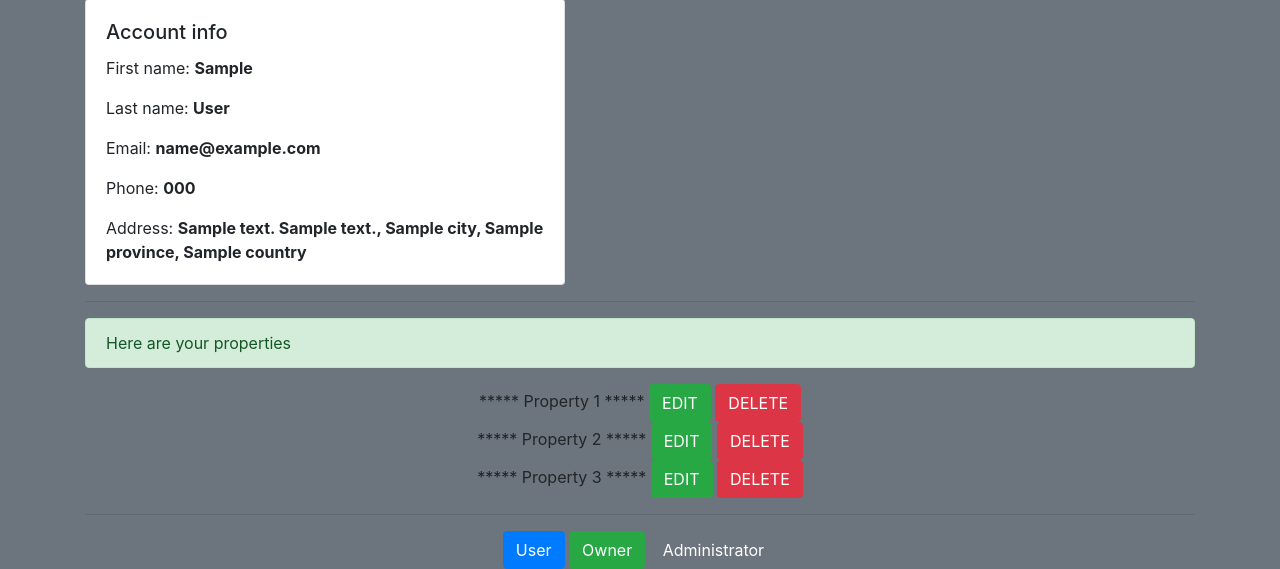
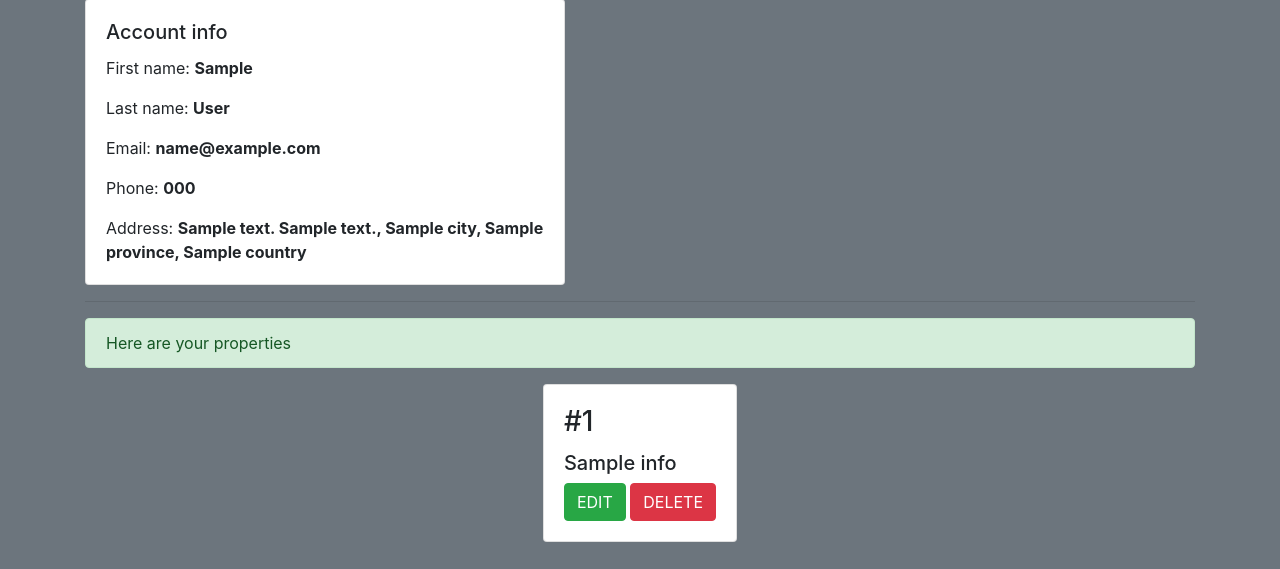
Before and after one commit to AnthonyVerde/group-project-2, a Node project: template views/owner.handlebars in a window 1280 px wide. Shown: the part 265-834 px from the top of the page. After the commit the page ends 807 px from the top, so only its background shows below. Run offline with Node 20 templates, Linux system fonts and the light colour scheme; the template is opened without the code that fills it: most values are stand-ins (such as "Sample title", 1, 10 or a date in 2020); some libraries are stand-ins or nearby versions.

Commit message:
Sequelize getting info from two tables

```diff
--- a/views/owner.handlebars
+++ b/views/owner.handlebars
@@ -8,7 +8,6 @@
         </div>
     </div>
     <hr>
-
     <div class="card" style="width: 30rem;">
         <div class="card-body">
             <h5 class="card-title">Account info</h5>
@@ -16,41 +15,31 @@
             <p class="card-text">Last name: <b>{{client.lastName}}</b></p>
             <p class="card-text">Email: <b>{{client.email}}</b></p>
             <p class="card-text">Phone: <b>{{client.phone}}</b></p>
-            <p class="card-text">Address: <b>{{client.address1}} {{client.address2}}, {{client.city}}, {{client.province}}, {{client.country}}</b></p>
+            <p class="card-text">Address: <b>{{client.address1}} {{client.address2}}, {{client.city}},
+                    {{client.province}}, {{client.country}}</b></p>
         </div>
     </div>
     <hr>
-
     <div class="alert alert-success" role="alert">
         Here are your properties
     </div>
+    {{#each properties}}
     <div class="row justify-content-md-center">
         <div class="col-md-auto">
-            ***** Property 1 *****
-            <a href="/owner"><button type="button" class="btn btn-success">EDIT</button></a>
-            <a href="/owner"><button type="button" class="btn btn-danger">DELETE</button></a>
+            <div class="card">
+                <div class="card-body">
+                    <h3 class="card-title">#{{id}} <h5>{{info}}</h5></h3>
+                    {{!-- <p class="card-text">First name: <b>{{client.firstName}}</b></p>
+                    <p class="card-text">Last name: <b>{{client.lastName}}</b></p>
+                    <p class="card-text">Email: <b>{{client.email}}</b></p>
+                    <p class="card-text">Phone: <b>{{client.phone}}</b></p>
+                    <p class="card-text">Address: <b>{{client.address1}} {{client.address2}}, {{client.city}},
+                            {{client.province}}, {{client.country}}</b></p> --}}
+                    <a href="#"><button type="button" class="btn btn-success">EDIT</button></a>
+                    <a href="#"><button type="button" class="btn btn-danger">DELETE</button></a>
+                </div>
+            </div>
         </div>
     </div>
-    <div class="row justify-content-md-center">
-        <div class="col-md-auto">
-            ***** Property 2 *****
-            <a href="/owner"><button type="button" class="btn btn-success">EDIT</button></a>
-            <a href="/owner"><button type="button" class="btn btn-danger">DELETE</button></a>
-        </div>
-    </div>
-    <div class="row justify-content-md-center">
-        <div class="col-md-auto">
-            ***** Property 3 *****
-            <a href="/owner"><button type="button" class="btn btn-success">EDIT</button></a>
-            <a href="/owner"><button type="button" class="btn btn-danger">DELETE</button></a>
-        </div>
-    </div>
-    <hr>
-    <div class="row justify-content-md-center">
-        <div class="col-md-auto">
-            <a href="/client"><button type="button" class="btn btn-primary">User</button></a>
-            <a href="/owner"><button type="button" class="btn btn-success">Owner</button></a>
-            <a href="/admin"><button type="button" class="btn btn-secondary">Administrator</button></a>
-        </div>
-    </div>
+    {{/each}}
 </section>
```
Also changed, not shown: routes/htmlRoutes.js (+35 -13 lines), views/client.handlebars (+14 -1 lines).
